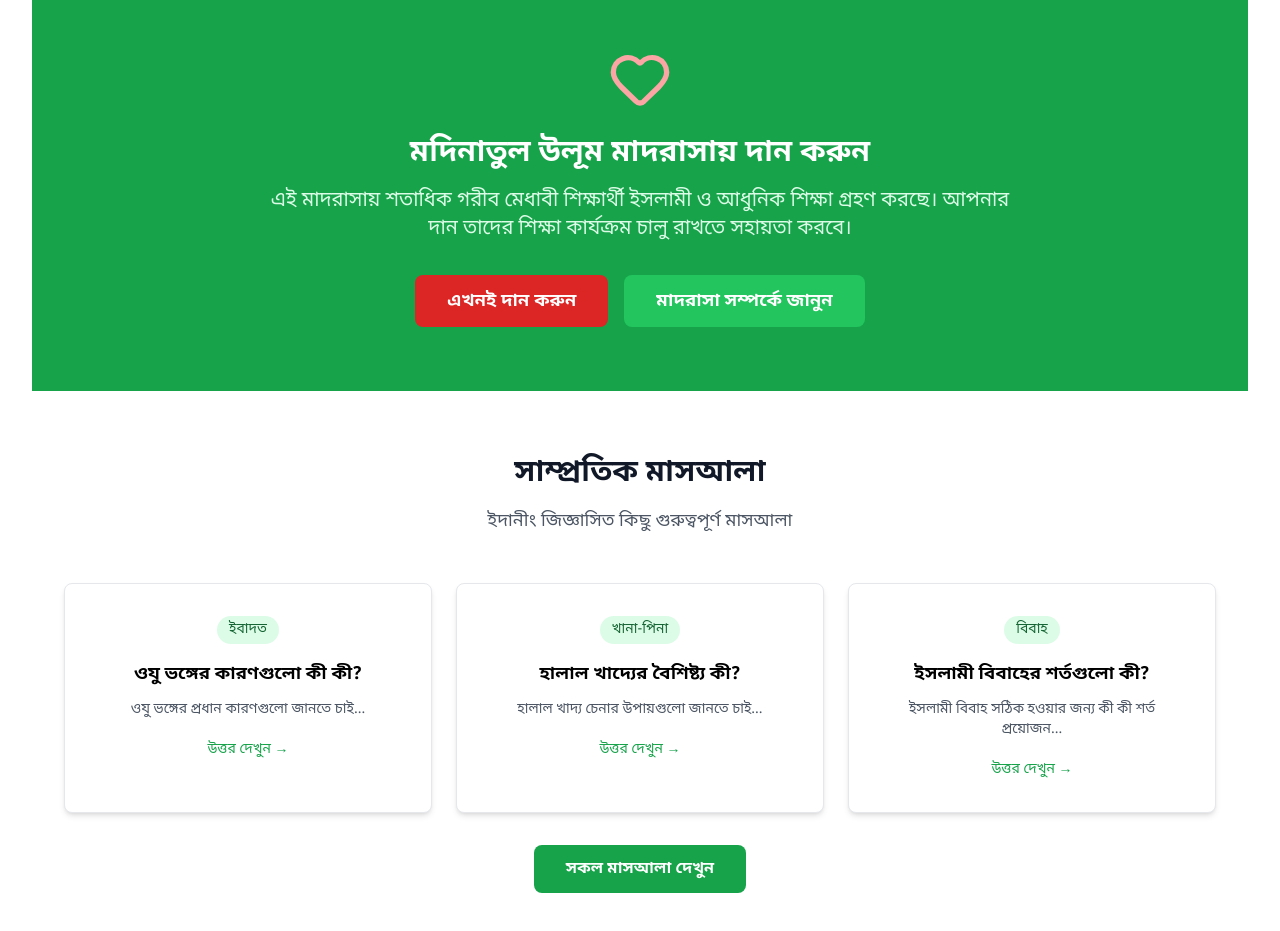
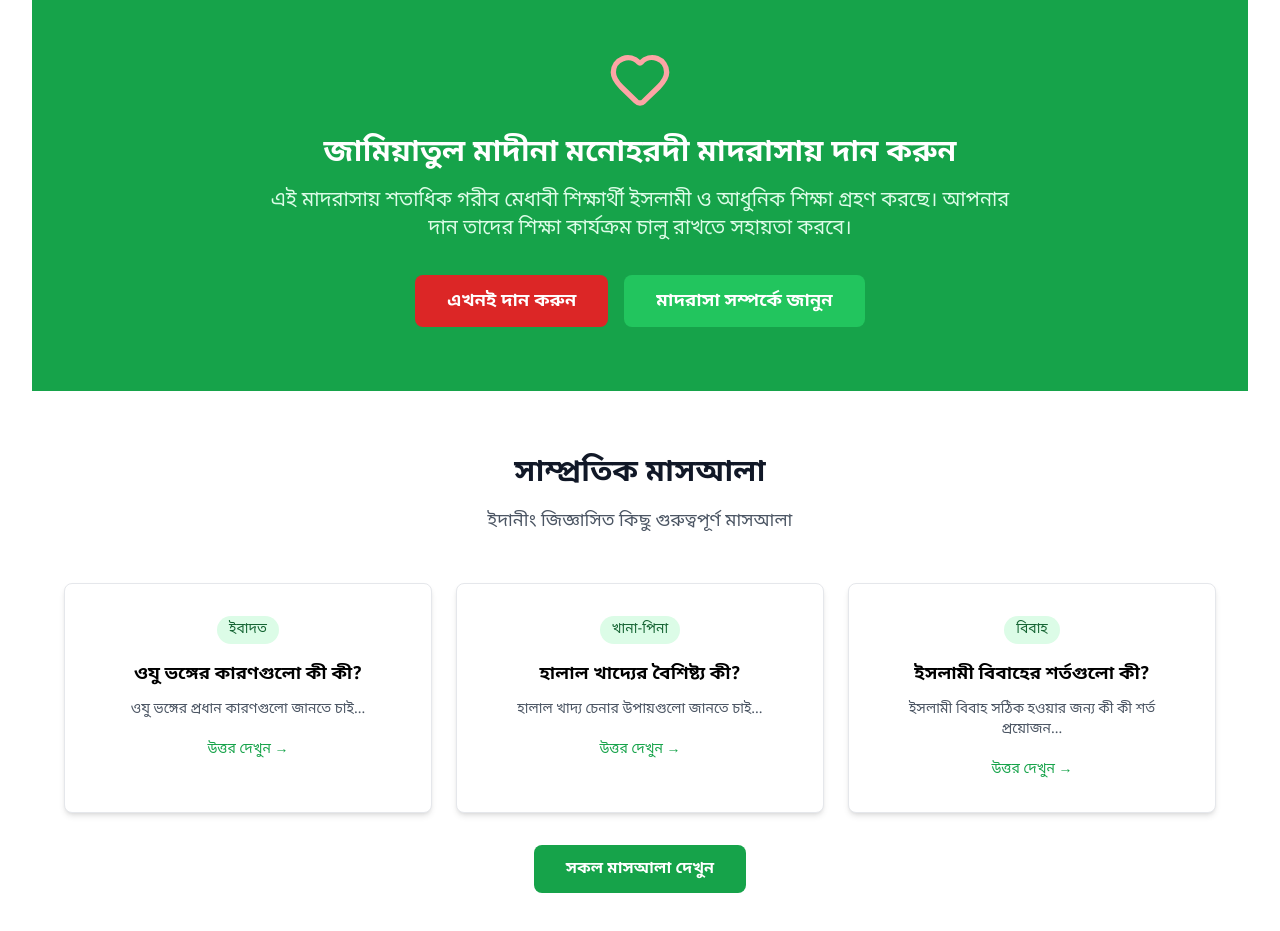
Before and after one commit to Abubakar-88/jugjiggasha, a React (Vite) app: page / in a window 1280 px wide. Shown: the part 1580-2511 px from the top of the page. Built offline with nearby package versions, Linux system fonts and the light colour scheme.

Commit message:
about us updated

```diff
--- a/src/pages/Home.jsx
+++ b/src/pages/Home.jsx
@@ -184,7 +184,7 @@ const Home = () => {
         <div className="max-w-7xl mx-auto px-4 sm:px-6 lg:px-8">
           <div className="text-center">
             <Heart className="h-16 w-16 mx-auto mb-6 text-red-300" />
-            <h2 className="text-3xl font-bold mb-4 bangla-text">মদিনাতুল উলূম মাদরাসায় দান করুন</h2>
+            <h2 className="text-3xl font-bold mb-4 bangla-text">জামিয়াতুল মাদীনা মনোহরদী মাদরাসায় দান করুন</h2>
             <p className="text-xl mb-8 text-green-100 bangla-text max-w-3xl mx-auto">
               এই মাদরাসায় শতাধিক গরীব মেধাবী শিক্ষার্থী ইসলামী ও আধুনিক শিক্ষা গ্রহণ করছে।
               আপনার দান তাদের শিক্ষা কার্যক্রম চালু রাখতে সহায়তা করবে।
```
